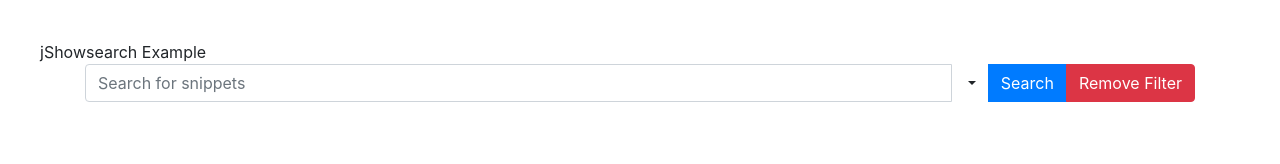
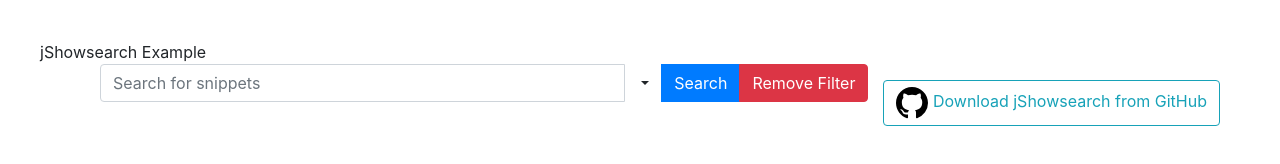
Before and after one commit to mssalvo/jShowsearch, a plain HTML site: page index.html in a window 1280 px wide. Drawn offline with nearby package versions, Linux system fonts and the light colour scheme.

Commit message:
Update index.html

```diff
--- a/index.html
+++ b/index.html
@@ -65,6 +65,13 @@ and open the template in the editor.
 
     </head>
     <body>
+<div style="float: right;margin-top: 40px;margin-right: 20px">
+             <a class="btn btn-outline-info" href="https://github.com/mssalvo/jShowsearch/">
+                <svg class="octicon octicon-mark-github v-align-middle" height="32" viewBox="0 0 16 16" version="1.1" width="32" aria-hidden="true"><path fill-rule="evenodd" d="M8 0C3.58 0 0 3.58 0 8c0 3.54 2.29 6.53 5.47 7.59.4.07.55-.17.55-.38 0-.19-.01-.82-.01-1.49-2.01.37-2.53-.49-2.69-.94-.09-.23-.48-.94-.82-1.13-.28-.15-.68-.52-.01-.53.63-.01 1.08.58 1.23.82.72 1.21 1.87.87 2.33.66.07-.52.28-.87.51-1.07-1.78-.2-3.64-.89-3.64-3.95 0-.87.31-1.59.82-2.15-.08-.2-.36-1.02.08-2.12 0 0 .67-.21 2.2.82.64-.18 1.32-.27 2-.27.68 0 1.36.09 2 .27 1.53-1.04 2.2-.82 2.2-.82.44 1.1.16 1.92.08 2.12.51.56.82 1.27.82 2.15 0 3.07-1.87 3.75-3.65 3.95.29.25.54.73.54 1.48 0 1.07-.01 1.93-.01 2.2 0 .21.15.46.55.38A8.013 8.013 0 0 0 16 8c0-4.42-3.58-8-8-8z"></path></svg>
+           Download jShowsearch from GitHub
+             </a>
+             </div>
+
         <div>jShowsearch Example</div>
 
 
```
